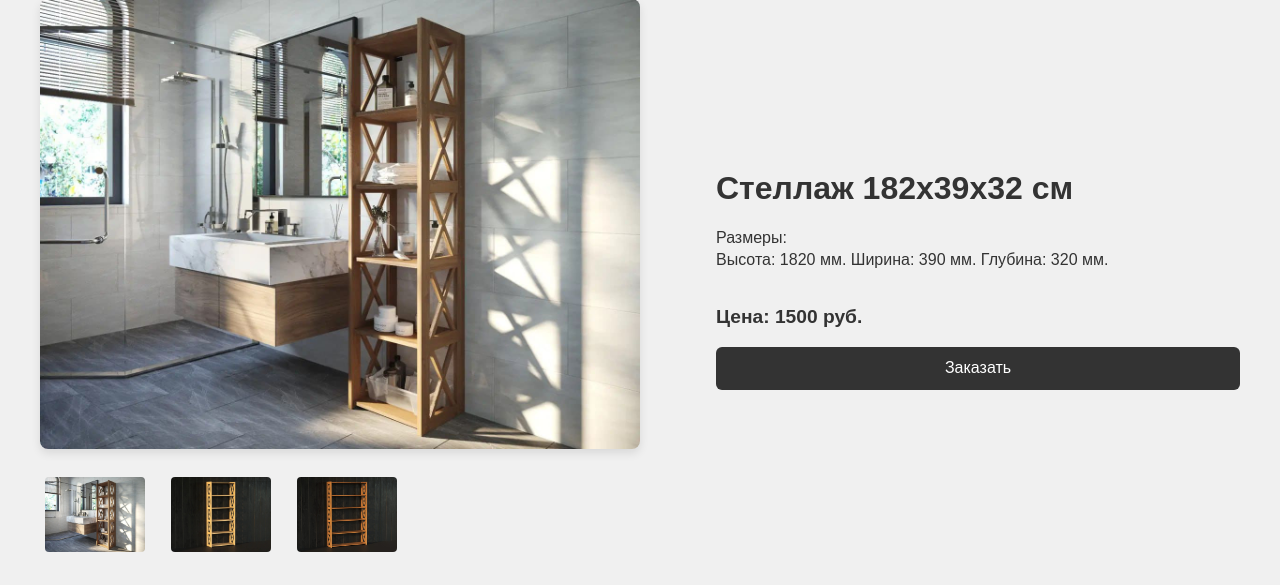
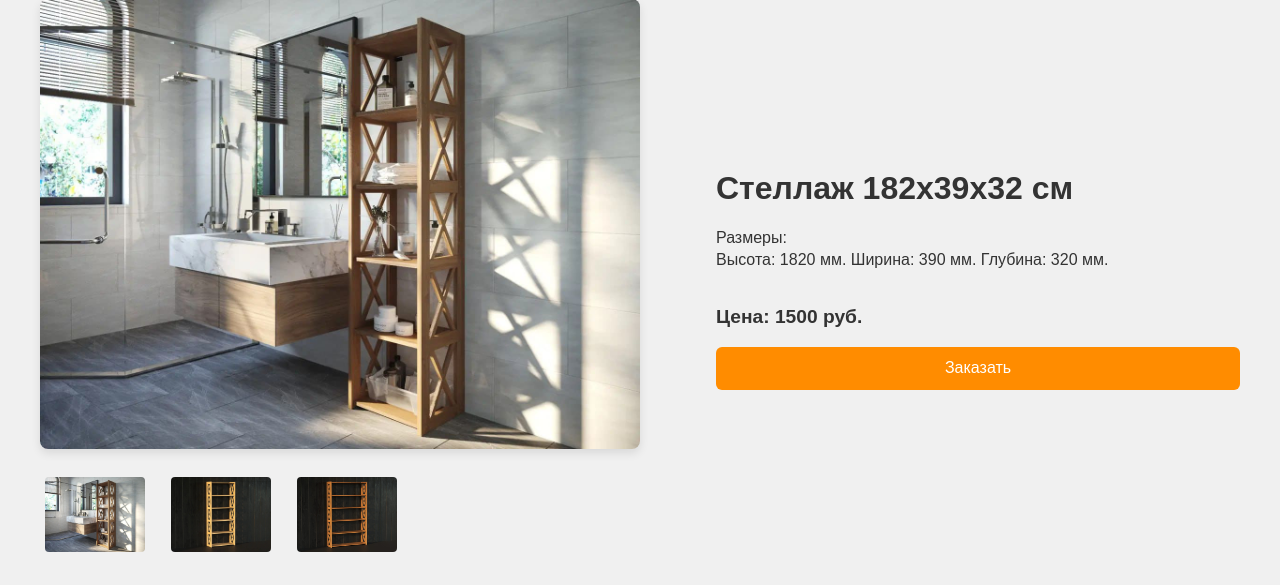
Before and after one commit to aleksanderKirov43/WaresWood, a PHP site: page /front/product.php?id=stool1 in a window 1280 px wide. Shown: the part 119-704 px from the top of the page. Run offline with PHP 8.4, Linux system fonts and the light colour scheme.

Commit message:
edit content

```diff
--- a/front/css/product.css
+++ b/front/css/product.css
@@ -78,7 +78,7 @@
 .btn-call {
   padding: 0.8rem 2rem;
   font-size: 1rem;
-  background: #333;
+  background: #ff8c00;
   color: #fff;
   border: none;
   cursor: pointer;
```
